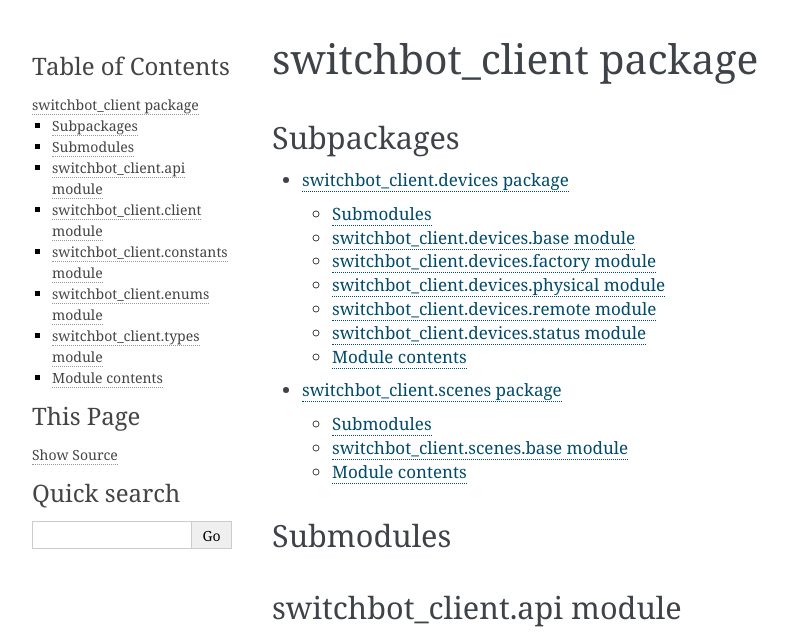
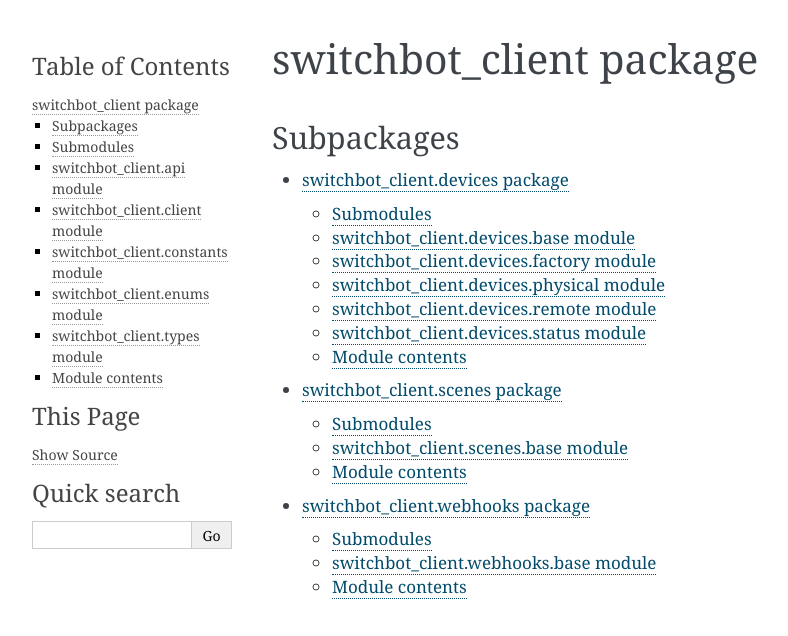
Before and after one commit to kzosabe/switchbot-client, a Sphinx documentation site: the page built from docs/switchbot_client.rst, in a window 1280 px wide. Shown: the top 636 px of the page, without its empty margins (148-936 px from the left). Built offline with Sphinx 7.4.7, drawn with Linux system fonts in a browser that asks for light colours; grey boxes are pictures that could not be loaded.

Commit message:
update docs

```diff
--- a/docs/switchbot_client.rst
+++ b/docs/switchbot_client.rst
@@ -9,6 +9,7 @@ Subpackages
 
    switchbot_client.devices
    switchbot_client.scenes
+   switchbot_client.webhooks
 
 Submodules
 ----------
--- /dev/null
+++ b/docs/switchbot_client.webhooks.rst
@@ -0,0 +1,21 @@
+switchbot\_client.webhooks package
+==================================
+
+Submodules
+----------
+
+switchbot\_client.webhooks.base module
+--------------------------------------
+
+.. automodule:: switchbot_client.webhooks.base
+   :members:
+   :undoc-members:
+   :show-inheritance:
+
+Module contents
+---------------
+
+.. automodule:: switchbot_client.webhooks
+   :members:
+   :undoc-members:
+   :show-inheritance:
```
